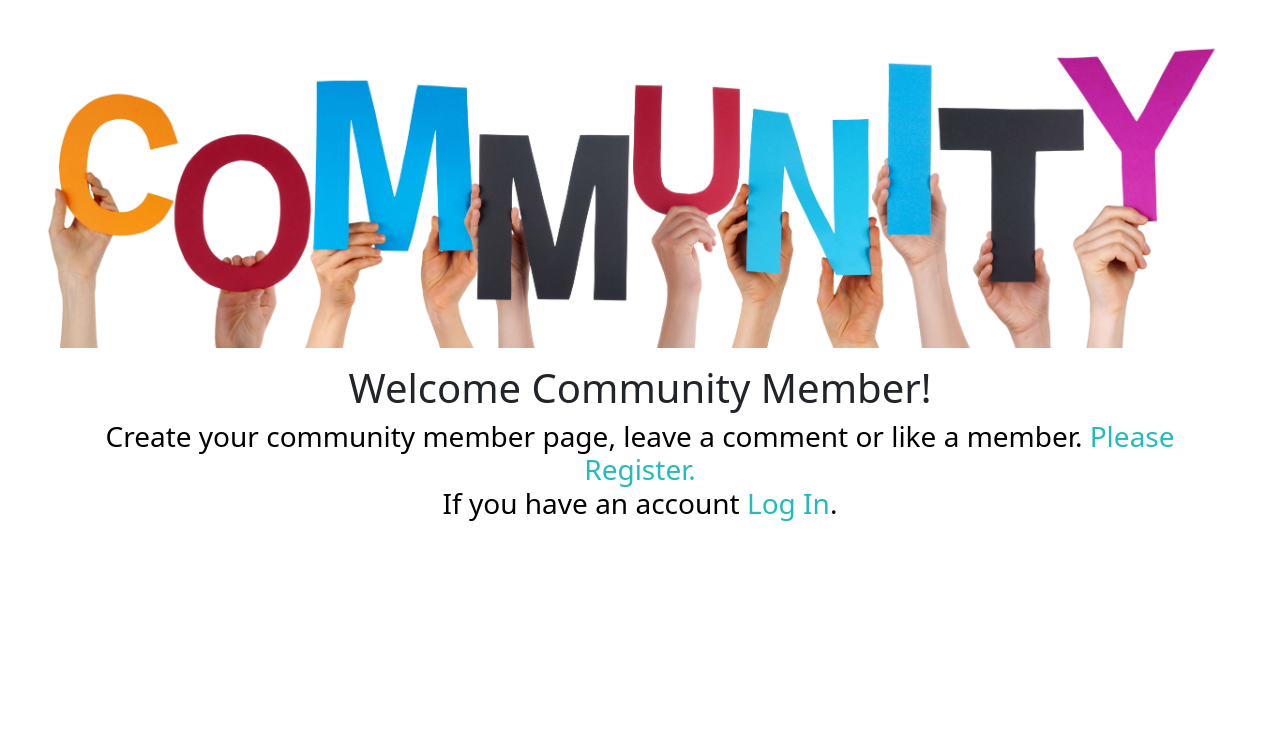
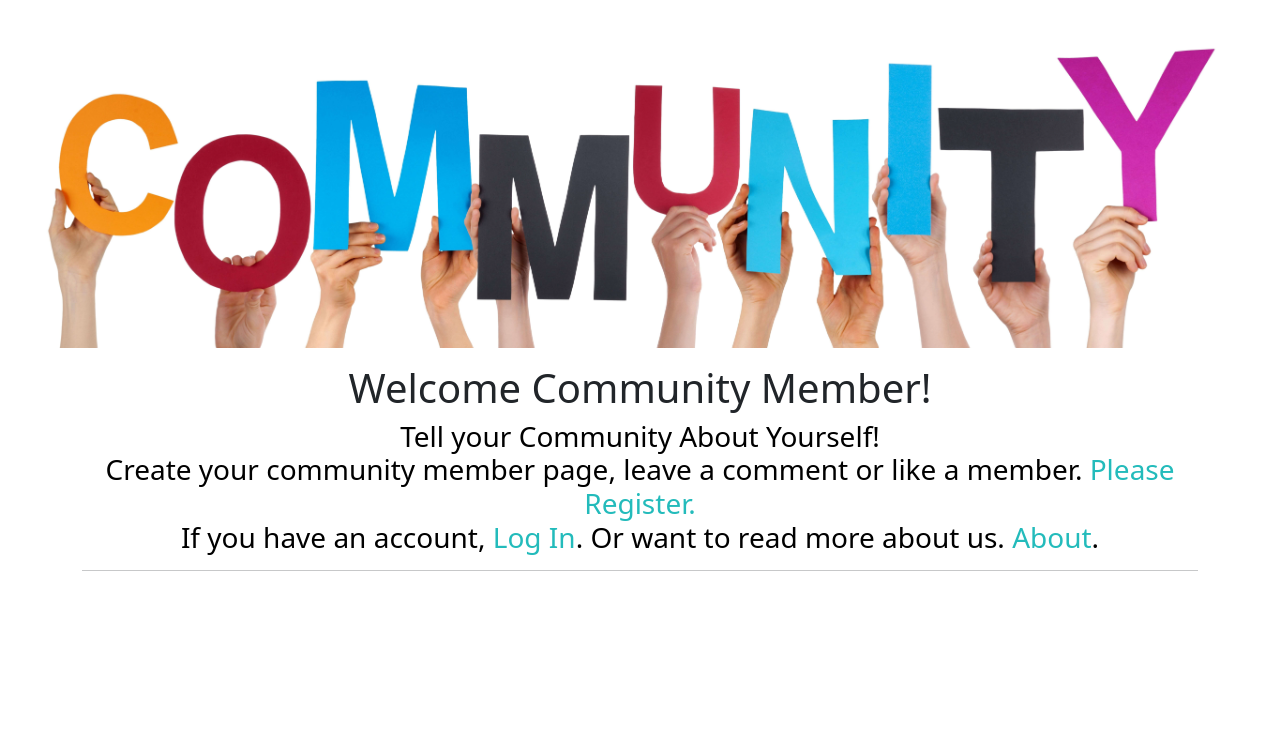
Before and after one commit to Jaredslocker21/yourcommunity, a Django app: page / in a window 1280 px wide. Shown: the part 136-874 px from the top of the page. After the commit the page ends 707 px from the top, so only its background shows below. Run offline with Django 3.2, Linux system fonts and the light colour scheme.

Commit message:
added an about link and clarify intro index.html h1,h3

```diff
--- a/templates/index.html
+++ b/templates/index.html
@@ -16,12 +16,15 @@
 
             {% else %}
             <h1 class="text-center padding mb-2 mt-3">Welcome Community Member!</h1>
-            <h3 class="text-center mb-5">Create your community member page, leave a comment or like a member.
+            <h3 class="text-center mb-3">Tell your Community About Yourself! <br>
+                Create your community member page, leave a comment or like a member.
                 <a class="link blue-text" href="{% url 'account_signup' %}"> Please Register.<br>
-                    </a> If you have an account
+                    </a> If you have an account,
                  <a class="link blue-text" href="{% url 'account_login' %}"> Log In</a>.
+                    Or want to read more about us.
+                 <a class="link blue-text" href="{% url 'about' %}"> About</a>.
                 </h3>
-            <hr class="mt-3 mb-5 text-light">
+            <hr class="mt-2 mb-2 text-dark">
             {% endif %}
         </div>
     </div>
@@ -39,10 +42,12 @@
                         <div class="card-body">
                             <div class="image-container">
                                 {% if "placeholder" in member.featured_image.url %}
-                                <img class="card-img-top" src="/static/media/site_images/defaultimage .jpeg">
+                                <img class="card-img-top" src="/static/media/site_images/defaultimage .jpeg"
+                                alt="default image">
                                 {% else %}
                                 <a href="{% url 'member_detail' member.slug %}">
-                                    <img class="card-img-top" src=" {{ member.featured_image.url }}">
+                                    <img class="card-img-top" src=" {{ member.featured_image.url }}"
+                                    alt="member image">
                                 </a>
                                 {% endif %}
                             </div>
```
